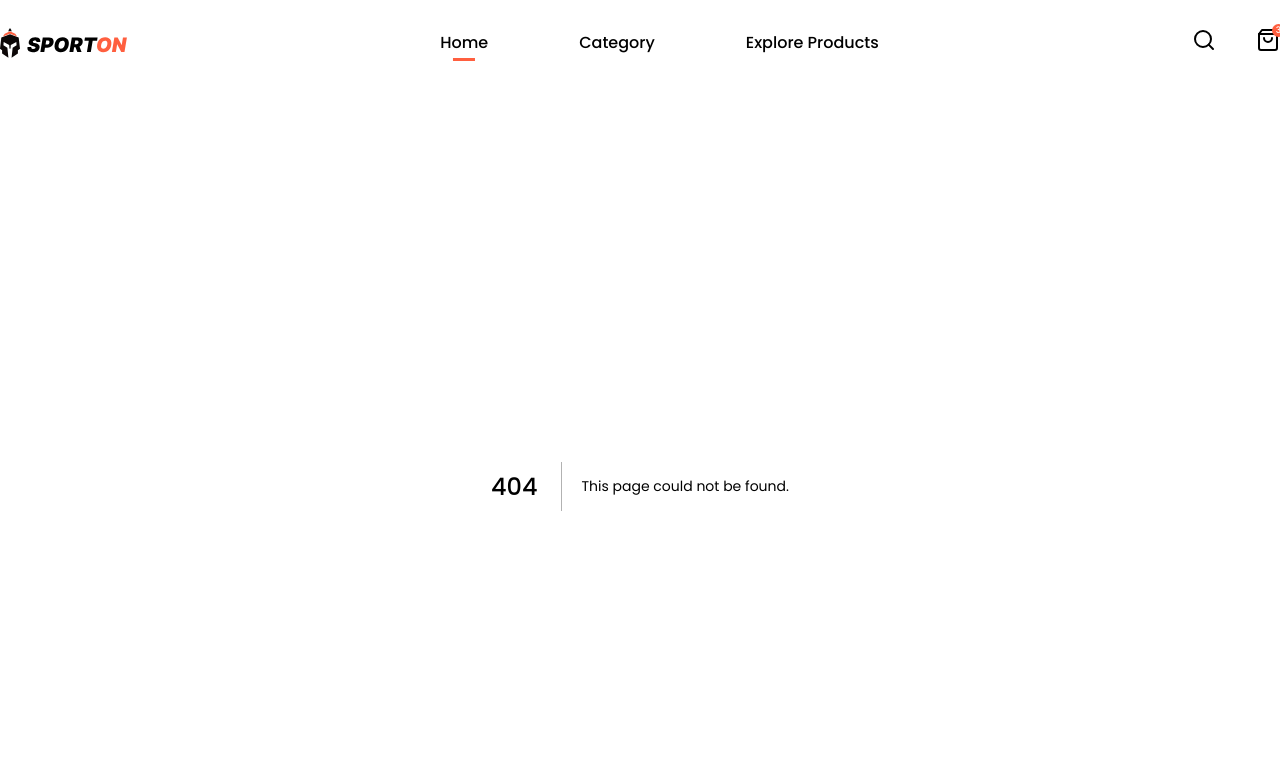
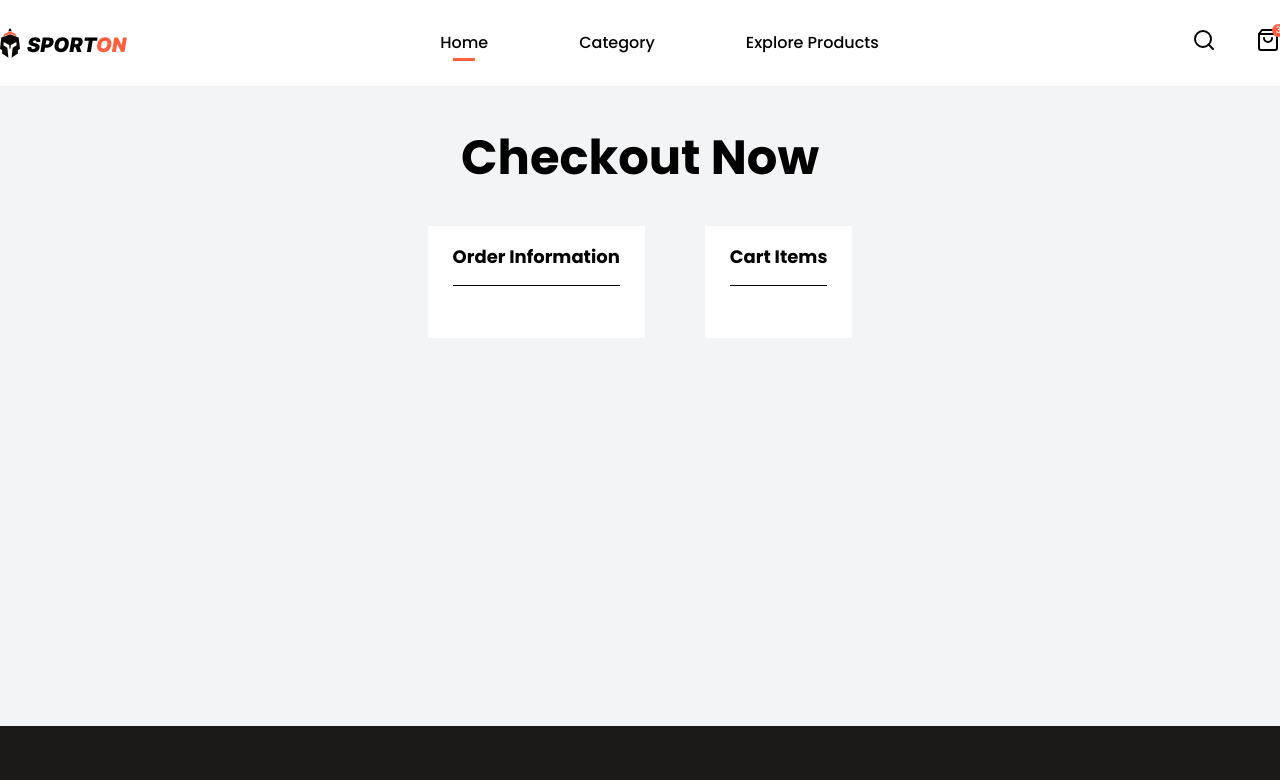
Before and after one commit to veydayen07/sporton-fe, a Next.js app: page /checkout in a window 1280 px wide. Before the commit this address had no page. Shown: the top 780 px of the page. Built offline with nearby package versions, Linux system fonts and the light colour scheme.

Commit message:
on progress

```diff
--- /dev/null
+++ b/app/(landing)/checkout/page.tsx
@@ -0,0 +1,23 @@
+import React from "react";
+
+const CheckoutPage = () => {
+  return (
+    <div className="mx-auto w-full pb-20 pt-12 bg-gray-100 min-h-[80vh]">
+      <h1 className="leading-none text-5xl font-bold text-center mb-11">
+        Checkout Now
+      </h1>
+      <div className="flex justify-center items-center gap-15">
+        <div className="pt-4.25 pb-13 px-6.25 bg-white">
+          <h2 className="text-lg font-bold pb-3.5 border-b w-full">
+            Order Information
+          </h2>
+        </div>
+        <div className="pt-4.25 pb-13 px-6.25 bg-white">
+          <h2 className="text-lg font-bold pb-3.5 border-b ">Cart Items</h2>
+        </div>
+      </div>
+    </div>
+  );
+};
+
+export default CheckoutPage;
--- /dev/null
+++ b/app/(landing)/components/checkout/orderInformation.tsx
@@ -0,0 +1,7 @@
+import React from "react";
+
+const OrderInformation = () => {
+  return <div></div>;
+};
+
+export default OrderInformation;
--- /dev/null
+++ b/app/(landing)/components/ui/cardWithHeader.tsx
@@ -0,0 +1,19 @@
+import React from "react";
+
+type TCardWithHeaderProps = {
+  header: string;
+  children: React.ReactNode;
+};
+
+const CardWithHeader = ({ header, children }: TCardWithHeaderProps) => {
+  return (
+    <div className="pt-4 pb-13 ">
+      <h2 className="pb-3.5 border-b border-[#E4E4E4D1]/82 mb-5 font-bold text-xl">
+        {header}
+      </h2>
+      {children}
+    </div>
+  );
+};
+
+export default CardWithHeader;
--- /dev/null
+++ b/app/(landing)/components/ui/inputGroup.tsx
@@ -0,0 +1,32 @@
+import React from "react";
+
+type TInputGroupProps = {
+  label: string;
+  children?: React.ReactNode;
+  placeholder?: string;
+  type: React.InputHTMLAttributes<HTMLInputElement>["type"];
+};
+
+const InputGroup = ({
+  label,
+  type = "text",
+  children,
+  placeholder,
+}: TInputGroupProps) => {
+  return (
+    <div className="w-full flex flex-col ">
+      <label htmlFor="">{label}</label>
+      {!children ? (
+        <input
+          className="w-full px-4 py-2.5"
+          type={type}
+          placeholder={placeholder}
+        />
+      ) : (
+        children
+      )}
+    </div>
+  );
+};
+
+export default InputGroup;
```
Also changed, not shown: app/(landing)/components/checkout/cartItems.tsx (added).
